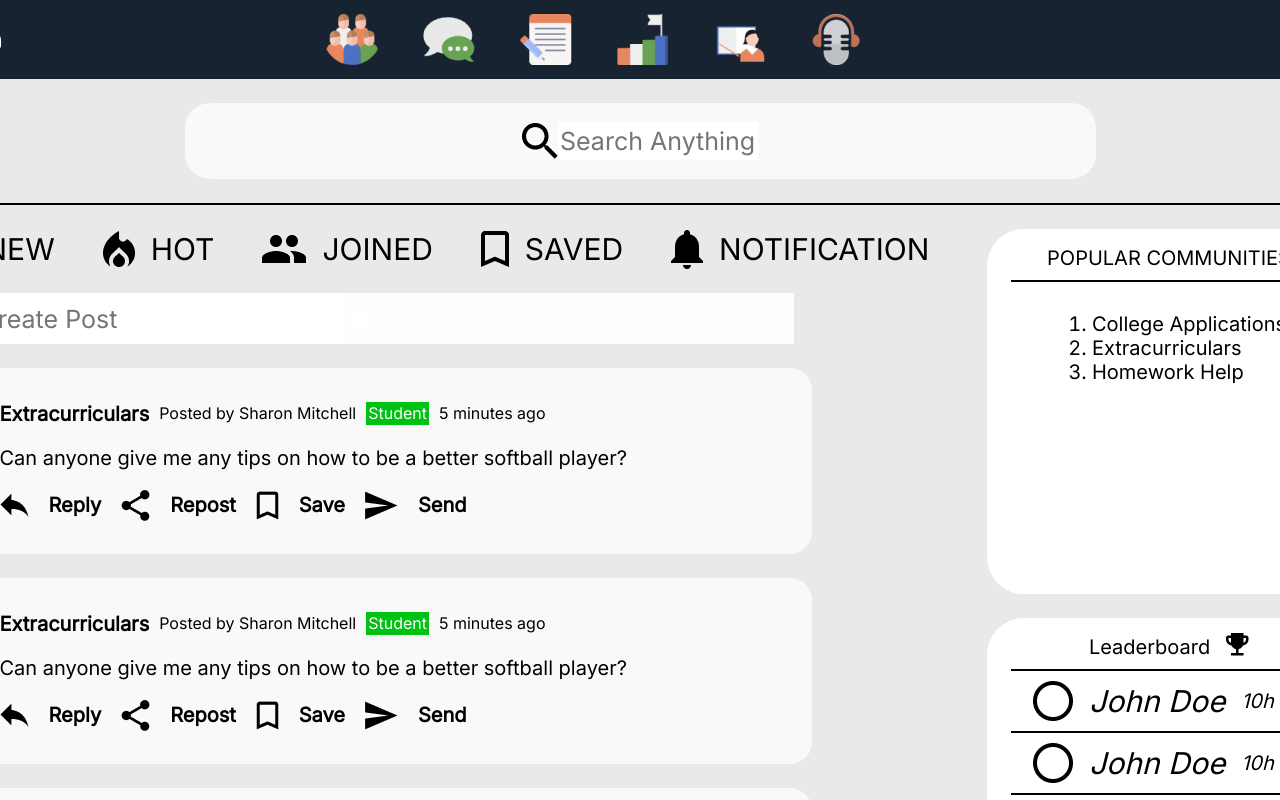
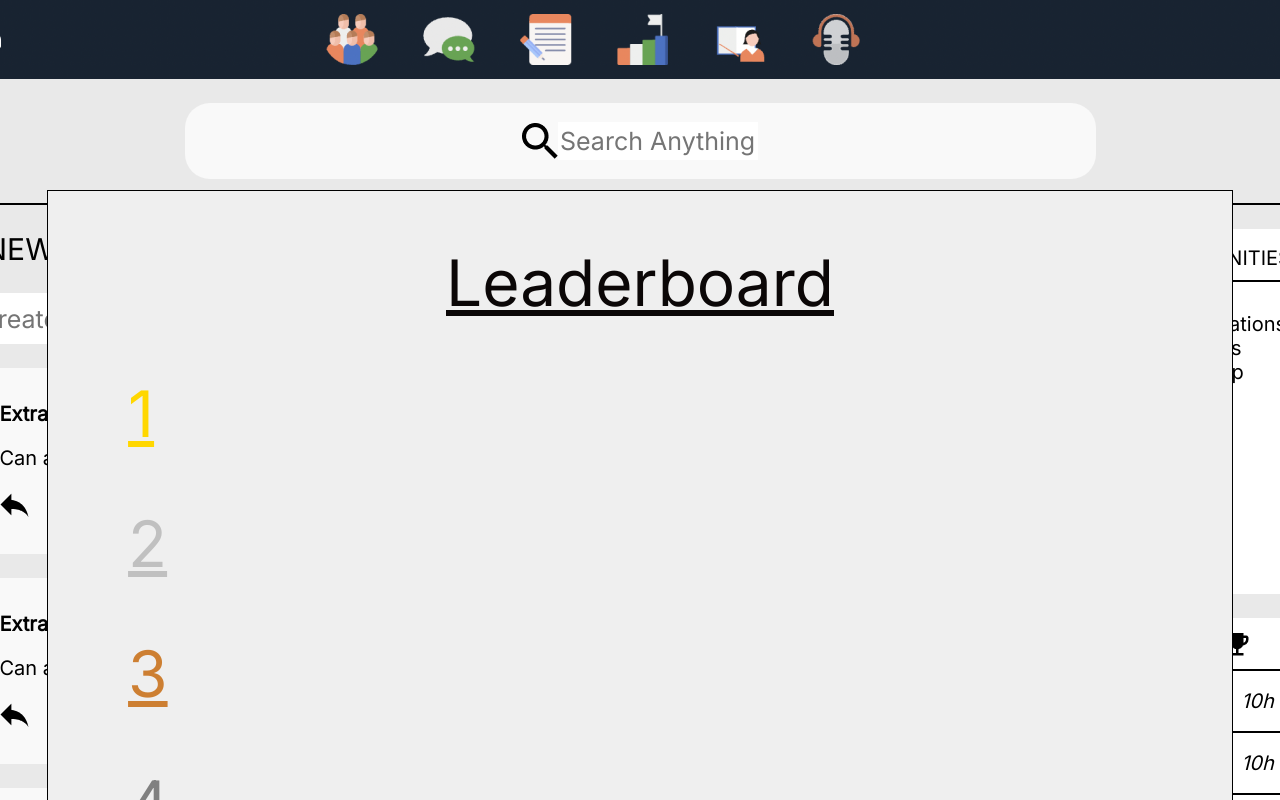
Before and after one commit to awangwang/forum, a React (Create React App) app: page / in a window 1280 px wide. Shown: the top 800 px of the page. Built offline with nearby package versions, Linux system fonts and the light colour scheme.

Commit message:
Added the static frame for the leaderboard pop up

```diff
--- a/src/App.js
+++ b/src/App.js
@@ -2,7 +2,9 @@ import Navbar from './Components/Navbar';
 import Search from './Components/Search';
 import Content from './Components/Content';
 import Sidebar from './Components/Sidebar';
+import LeaderboardPopUp from './Components/LeaderboardPopUp';
 import './App.css';
+import './PopUp2.css';
 
 function App() {
   return (
@@ -20,6 +22,7 @@ function App() {
           <Sidebar />
         </div>
       </section>
+      <LeaderboardPopUp />
     </div>
   );
 }
--- /dev/null
+++ b/src/Components/LeaderboardPopUp.js
@@ -0,0 +1,23 @@
+import React from 'react'
+
+export default function LeaderboardPopUp() {
+    return (
+        <div className='LeaderboardPopUp'>
+            <h2 className='LeaderboardHeader'>
+                Leaderboard
+            </h2>
+            <h3 className='LeaderboardStatics' style={{top:'120px', color: 'gold'}}>
+                1
+            </h3>
+            <h3 className='LeaderboardStatics' style={{top:'250px', color: 'silver'}}>
+                2
+            </h3>
+            <h3 className='LeaderboardStatics' style={{top:'380px', color:'#CD7F32'}}>
+                3
+            </h3>
+            <h3 className='LeaderboardStatics' style={{top:'510px', color: 'gray'}}>
+                4
+            </h3>
+        </div>
+    )
+}
--- /dev/null
+++ b/src/PopUp2.css
@@ -0,0 +1,41 @@
+.LeaderboardPopUp{
+    box-sizing: border-box;
+    display: flex;
+    position:absolute;
+    top:190px;
+    justify-content: center;
+    align-items: center;
+    width: 1185.91px;
+    height: 765px;
+    background: #EFEFEF;
+    border: 1px solid #000000;
+  }
+
+  .LeaderboardHeader{
+    position:absolute;
+    display:flex;
+    top: 0px;
+    font-family: 'Inter';
+    font-style: normal;
+    font-weight: 400;
+    font-size: 64px;
+    line-height: 77px;
+    text-decoration-line: underline;
+    color: #0B0707;
+  }
+
+  .LeaderboardLeader{
+
+  }
+
+  .LeaderboardStatics{
+    position:absolute;
+    display:flex;
+    left: 80px;
+    font-family: 'Inter';
+    font-style: normal;
+    font-weight: 400;
+    font-size: 64px;
+    line-height: 77px;
+    text-decoration-line: underline;
+  }
```
